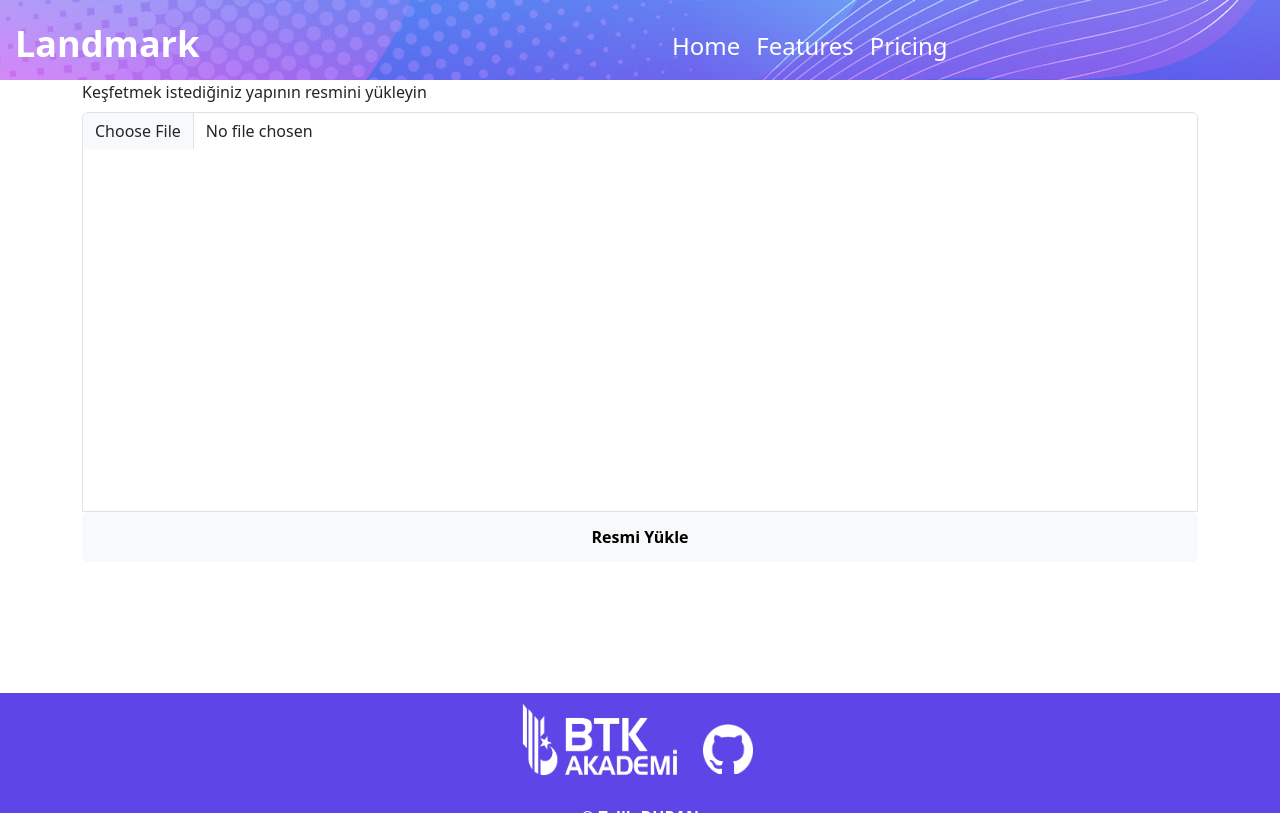
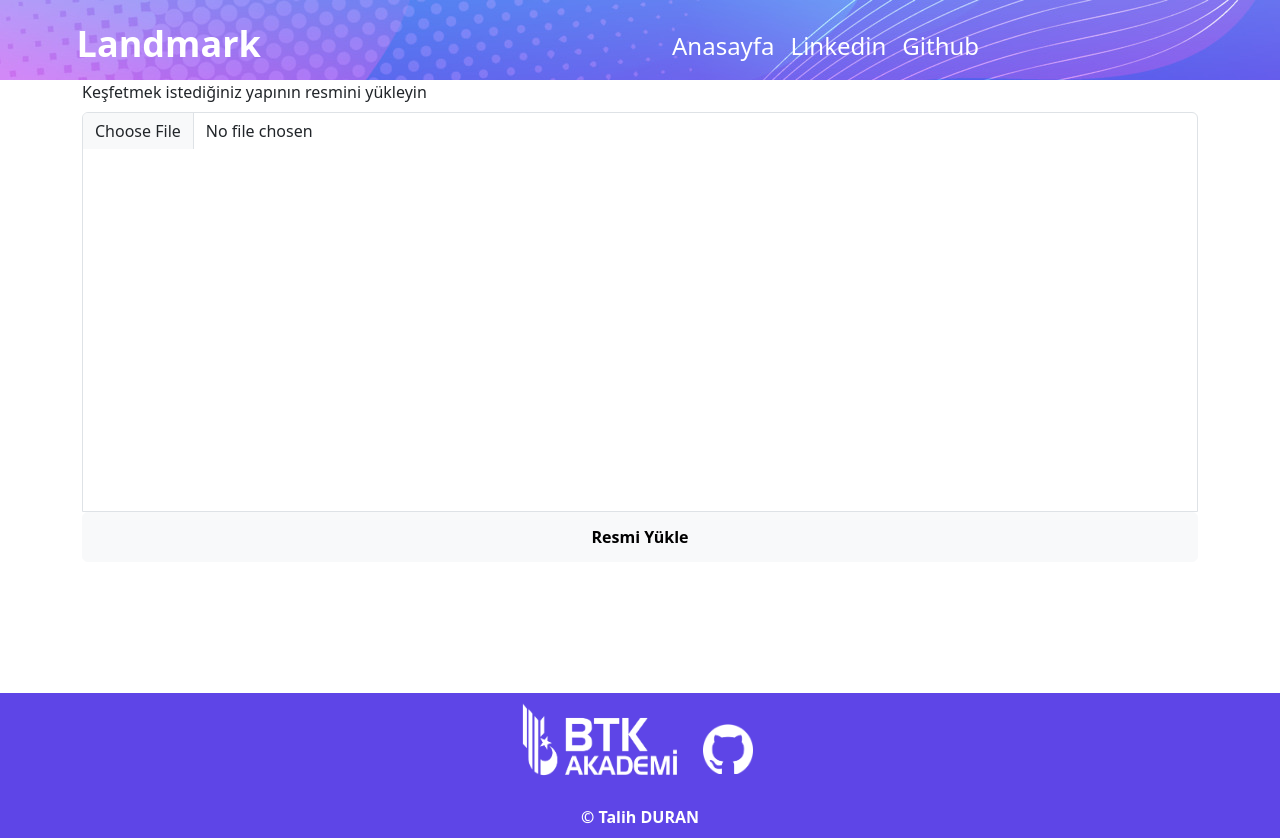
Before and after one commit to ancyra2/landmarkApp, a Django app: page /detection/ in a window 1280 px wide. Before the commit the page ends 813 px from the top, so only its background shows below. Run offline with Django 5.2, Linux system fonts and the light colour scheme; some libraries are stand-ins or nearby versions.

Commit message:
first stable operation

```diff
--- a/landmarkWeb/static/landmarkWeb/css/main.css
+++ b/landmarkWeb/static/landmarkWeb/css/main.css
@@ -12,6 +12,9 @@
     justify-content: space-around;
     height: 80px;
 
+}
+.logo{
+    padding-left: 10%;
 }
 @media screen and (max-width: 500px) {
     .landmark-navbar{
@@ -105,10 +108,9 @@
 /*footer*/
 .footer{
     height: calc(15vh);
-    min-height: calc(100px);
+    min-height: calc(145px);
     background-color: #5e45e7;
     position: relative;
-    min-width: 100vw;
     bottom: 0;
 }
 .footer-row{
--- a/landmarkWeb/views.py
+++ b/landmarkWeb/views.py
@@ -42,7 +42,7 @@ def detected(request):
 
             result = yolov7Detect2(weights, source_path, img_size, conf_thres)
             result = result['output_lines'][15]
-
+            return HttpResponse(result)
             pattern_str = r"1 ([a-zA-Z-]+)"
             pattern = re.compile(pattern_str)
             match = pattern.search(result)
--- a/templates/header.html
+++ b/templates/header.html
@@ -21,13 +21,13 @@
                           <div class="collapse navbar-collapse" id="navbarNavDropdown">
                             <ul class="navbar-nav">
                               <li class="nav-item">
-                                <a class="nav-link" aria-current="page" href="#">Home</a>
+                                <a class="nav-link" aria-current="page" href="{% url 'index' %}">Anasayfa</a>
                               </li>
                               <li class="nav-item">
-                                <a class="nav-link" href="#">Features</a>
+                                <a class="nav-link" href="https://www.linkedin.com/in/talihduran/">Linkedin</a>
                               </li>
                               <li class="nav-item">
-                                <a class="nav-link" href="#">Pricing</a>
+                                <a class="nav-link" href="https://github.com/ancyra2/landmarkApp">Github</a>
                               </li>
                               <!-- <li class="nav-item dropdown">
                                 <a class="nav-link dropdown-toggle" href="#" role="button" data-bs-toggle="dropdown" aria-expanded="false">
```
Also changed, not shown: db.sqlite3, landmarkWeb/static/landmarkWeb/images/media/user_uploaded_images/Atakule004_jpg.rf.cec7ec870620ea96b_ZaiwgK8.jpg (added), landmarkWeb/static/landmarkWeb/images/media/user_uploaded_images/anitkabir4_jpg.rf.512f9dd4aa8325b90_yoxWvLi.jpg (added), landmarkWeb/static/landmarkWeb/images/media/user_uploaded_images/atakule-deneme1.jpg_FZ4mVvo.jpg (added), landmarkWeb/static/landmarkWeb/images/media/user_uploaded_images/bestepesaray17_jpg.rf.cb56ae5941e30_ofI6d8s.jpg (added), landmarkWeb/static/landmarkWeb/images/media/user_uploaded_images/bestepesaray2_jpg.rf.e0f7891f87fcb3_yn3fQR0.jpg (added).
